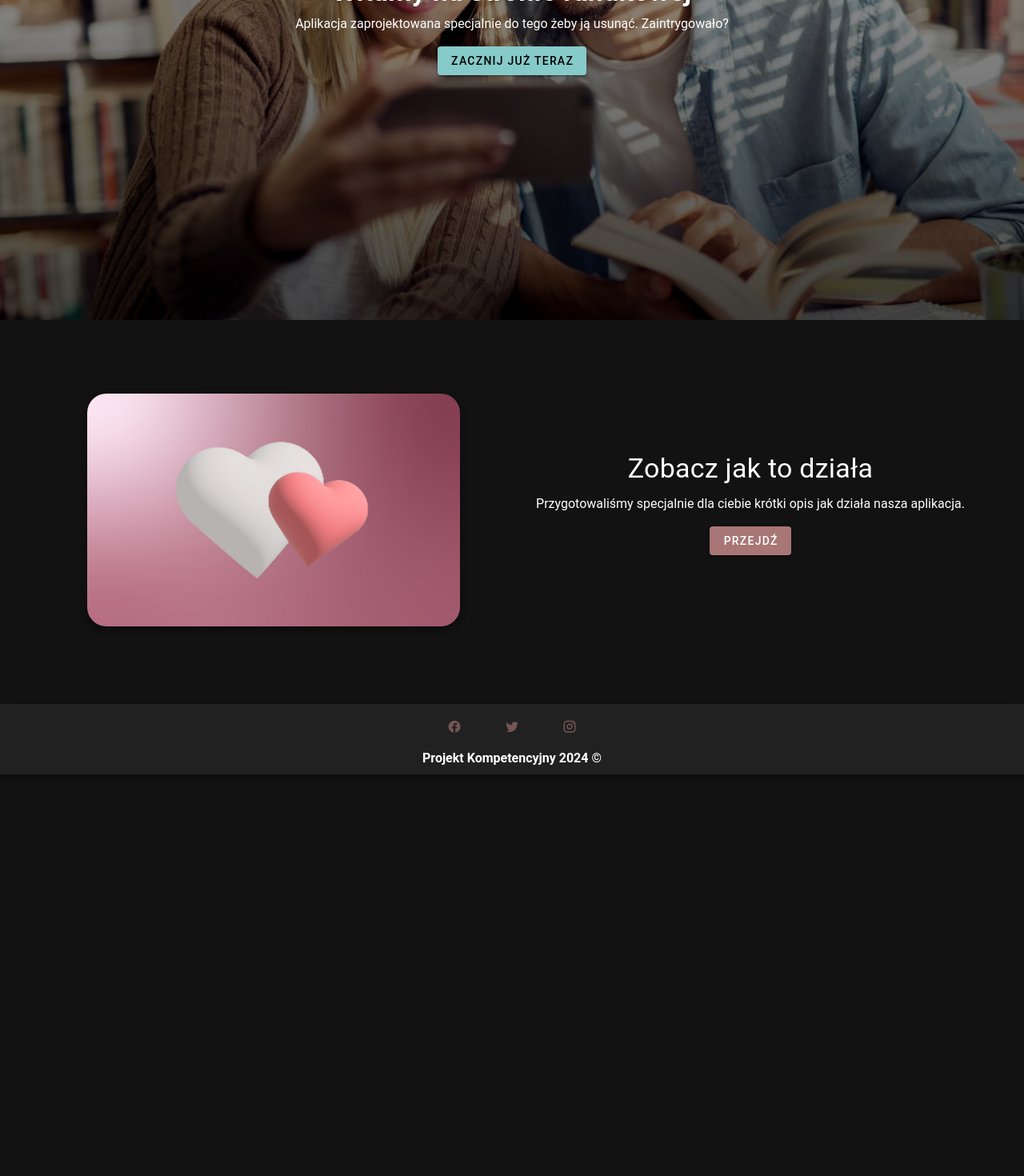
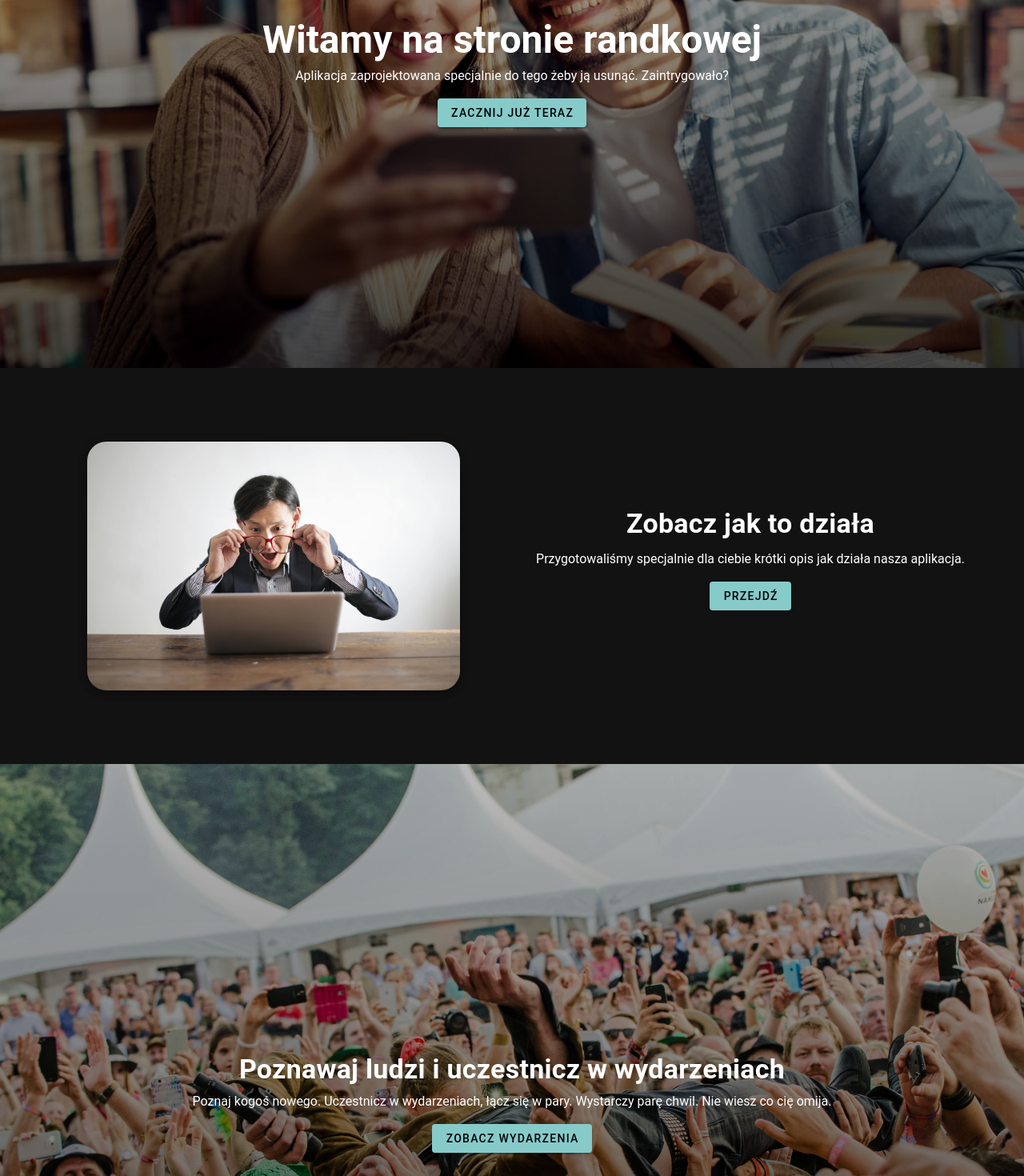
Before and after one commit to JakubTuta/Strona-randkowa, a Nuxt app: page / in a window 1280 px wide. Shown: the part 320-1790 px from the top of the page at 80% size. Before the commit the page ends 1288 px from the top, so only its background shows below. Built offline with nearby package versions, Linux system fonts and the light colour scheme; no server answers.

Commit message:
generate landing page

```diff
--- a/locales/pl.json
+++ b/locales/pl.json
@@ -25,6 +25,17 @@
       "meet": "Poznawaj",
       "chat": "Czat"
     }
+  },
+  "landing": {
+    "start": "Witamy na stronie randkowej",
+    "slogan": "Aplikacja zaprojektowana specjalnie do tego żeby ją usunąć. Zaintrygowało?",
+    "startNow": "Zacznij już teraz",
+    "howItWorks": "Zobacz jak to działa",
+    "howItWorksTutorial": "Przygotowaliśmy specjalnie dla ciebie krótki opis jak działa nasza aplikacja.",
+    "goSee": "Przejdź",
+    "eventsAndRelationships": "Poznawaj ludzi i uczestnicz w wydarzeniach",
+    "eventsButton": "Zobacz wydarzenia",
+    "eventsContent": "Poznaj kogoś nowego. Uczestnicz w wydarzeniach, łącz się w pary. Wystarczy parę chwil. Nie wiesz co cię omija."
   },
   "about": {
     "seeWhatGoingOn": "Zobacz jak to działa",
--- a/pages/index.vue
+++ b/pages/index.vue
@@ -1,4 +1,5 @@
 <script setup lang="ts">
+  const { t } = useI18n()
 </script>
 
 <template>
@@ -6,18 +7,21 @@
     src="/landingThree.jpg"
     cover
     gradient="to bottom, rgba(0,0,0,.25), rgba(0,0,0,.7)"
+    class="mt-15 text-center"
   >
-    <div class="d-flex flex-column align-center justify-center h-100 mx-2">
-      <span class="text-h4 font-weight-bold text-white">
-        Witamy na stronie randkowej
+    <div class="d-flex flex-column align-center justify-center h-100 mx-4">
+      <span class="text-h3 font-weight-bold text-white">
+        {{ t('landing.start') }}
       </span>
 
       <p class="mt-2 text-white">
-        Aplikacja zaprojektowana specjalnie do tego żeby ją usunąć. Zaintrygowało?
+        {{ t('landing.slogan') }}
       </p>
+
       <v-btn class="my-4" to="auth/login" variant="elevated" color="secondary">
-        Zacznij już teraz
+        {{ t('landing.startNow') }}
       </v-btn>
+
     </div>
   </v-img>
 
@@ -34,26 +38,49 @@
           class="mx-auto my-5 elevation-5"
           rounded="xl"
           :width="466"
-          aspect-ratio="4/3"
+          aspect-ratio="16/9"
           cover
-          src="/landingOne.jpg"
+          src="/landingOmg.jpg"
         />
       </v-col>
       <v-col cols="12" sm="12" md="6">
-        <div class="d-flex flex-column align-center justify-center h-100 mx-2">
-          <div class="text-h4">
-            Zobacz jak to działa
+        <div class="d-flex flex-column align-center justify-center text-center h-100 mx-2">
+          <div class="text-h4 font-weight-bold">
+            {{ t('landing.howItWorks') }}
           </div>
 
           <p class="mt-3">
-            Przygotowaliśmy specjalnie dla ciebie krótki opis jak działa nasza aplikacja.
+            {{ t('landing.howItWorksTutorial') }}
           </p>
 
-          <v-btn class="my-4" to="/about" variant="elevated" color="primary">
-            Przejdź
+          <v-btn class="my-4" to="/about" variant="elevated" color="secondary">
+            {{ t('landing.goSee') }}
           </v-btn>
         </div>
       </v-col>
     </v-row>
   </v-card>
+
+  <v-img
+      src="/landingEvents.jpg"
+      cover
+      gradient="to bottom, rgba(0,0,0,.25), rgba(0,0,0,.7)"
+      class="text-center"
+  >
+    <div class="d-flex flex-column align-center justify-center h-100 mx-2">
+      <span class="text-h4 font-weight-bold text-white">
+        {{ t('landing.eventsAndRelationships') }}
+      </span>
+
+      <p class="mt-2 text-white">
+        {{ t('landing.eventsContent') }}
+      </p>
+
+      <v-btn class="mt-4" to="/events" variant="elevated" color="secondary">
+        {{ t('landing.eventsButton') }}
+      </v-btn>
+
+    </div>
+  </v-img>
+
 </template>
```
Also changed, not shown: public/landingEvents.jpg (added), public/landingOmg.jpg (added).
